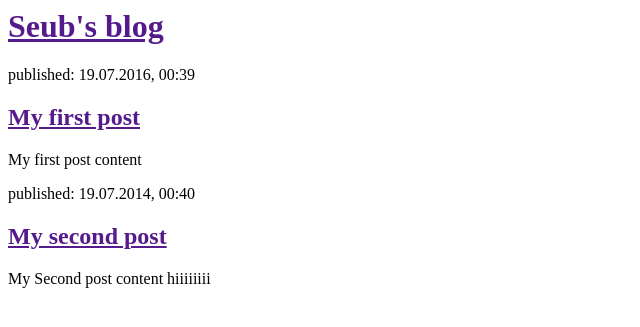
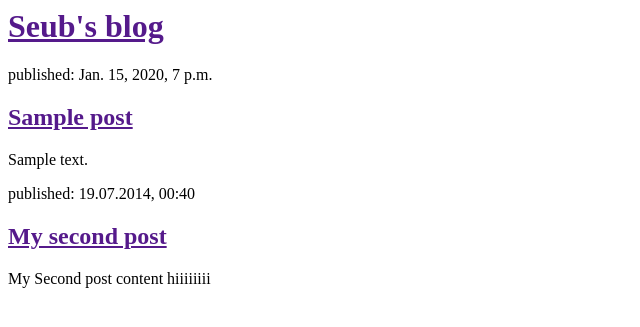
Before and after one commit to seubseub/django_first, a Django app: template blog/templates/blog/post_list.html in a window 1280 px wide. Shown: the top 327 px of the page, without its empty margins (0-640 px from the left). Run offline with Django 3.2, Linux system fonts and the light colour scheme; the template is opened without the code that fills it: values that come from a table or form of the project are taken from there, others are empty; tables that the repository leaves empty hold one stand-in row (values such as "Sample post").

Commit message:
Modified templates to display posts from database.

```diff
--- a/blog/templates/blog/post_list.html
+++ b/blog/templates/blog/post_list.html
@@ -6,13 +6,13 @@
             <div>
                 <h1><a href="">Seub's blog</a></h1>
             </div>
-
+	{% for post in posts %}
             <div>
-                <p>published: 19.07.2016, 00:39</p>
-                <h2><a href="">My first post</a></h2>
-                <p>My first post content</p>
+                <p>published: {{post.published_date}}</p>
+                <h2><a href="">{{post.title}}</a></h2>
+                <p>{{post.text|linebreaksbr}}</p>
             </div>
-
+	{% endfor %}
             <div>
                 <p>published: 19.07.2014, 00:40</p>
                 <h2><a href="">My second post</a></h2>
--- a/blog/views.py
+++ b/blog/views.py
@@ -1,4 +1,7 @@
 from django.shortcuts import render
+from django.utils import timezone
+from .models import Post
 
 def post_list(request):
-	return render(request, 'blog/post_list.html',{})
+	posts = Post.objects.filter(published_date__lte=timezone.now()).order_by('published_date')
+	return render(request, 'blog/post_list.html',{'posts':posts})
```
